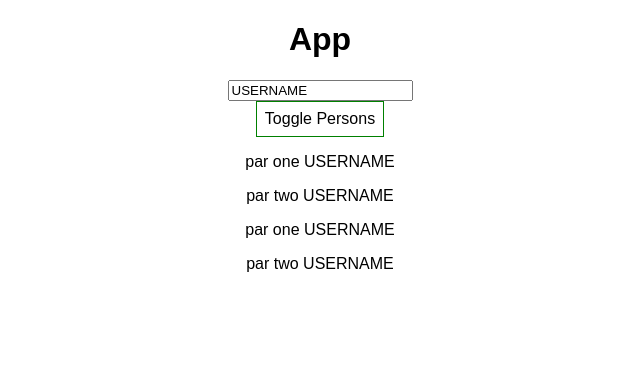
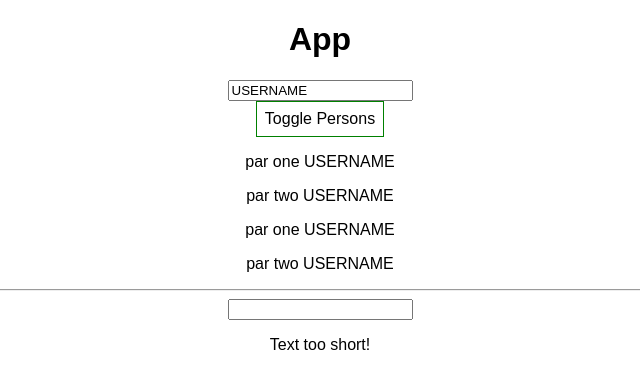
Before and after one commit to justinlieu06/fun-with-react, a React (Create React App) app: page / in a window 1280 px wide. Shown: the top 388 px of the page, without its empty margins (320-960 px from the left). Built offline with nearby package versions, Linux system fonts and the light colour scheme.

Commit message:
added validation component

```diff
--- a/src/App.js
+++ b/src/App.js
@@ -3,6 +3,7 @@
 import Person from './Person/Person';
 import UserInput from './UserInput/UserInput';
 import UserOutput from './UserOutput/UserOutput';
+import Validation from './Validation/Validation';
 
 // const App = props => {
 //   const [ personsState, setPersonsState ] = useState({
@@ -98,7 +99,8 @@
     ],
     otherState: 'some other value',
     showPersons: false,
-    username: 'USERNAME'
+    username: 'USERNAME',
+    userInput: '',
   }
 
   nameChangedHandler = (event, id) => {
@@ -137,6 +139,10 @@
     this.setState({showPersons: !doesShow });
   }
 
+  inputChangedHandler = (event) => {
+    this.setState({userInput: event.target.value})
+  }
+
   render(){
     const style = {
       backgroundColor: "white",
@@ -173,6 +179,14 @@
         {persons}
         <UserOutput username={this.state.username} />
         <UserOutput username={this.state.username} />
+
+        <hr />
+        <input
+          type="text"
+          onChange={this.inputChangedHandler}
+          value={this.state.userInput}/>
+        <p>{this.state.userInput}</p>
+        <Validation inputLength={this.state.userInput.length} />
       </div>
     );
   }
--- /dev/null
+++ b/src/Validation/Validation.js
@@ -0,0 +1,15 @@
+import React from 'react';
+
+const validation = props => {
+  return (
+    <div>
+      {
+        props.inputLength > 5 ?
+        <p>Text long enough</p> :
+        <p>Text too short!</p>
+      }
+    </div>
+  )
+};
+
+export default validation;
```
